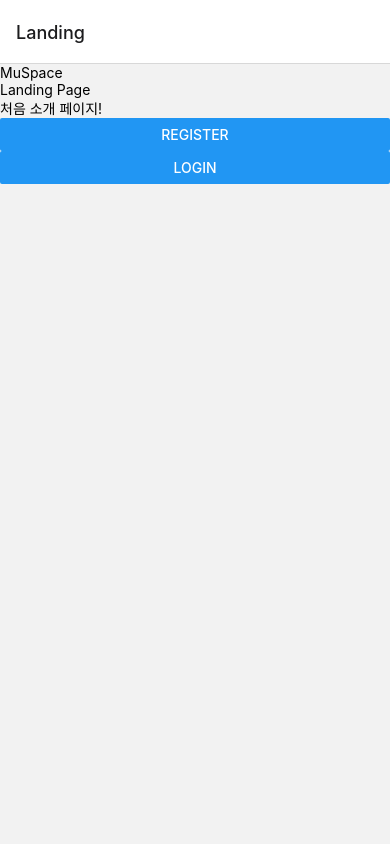
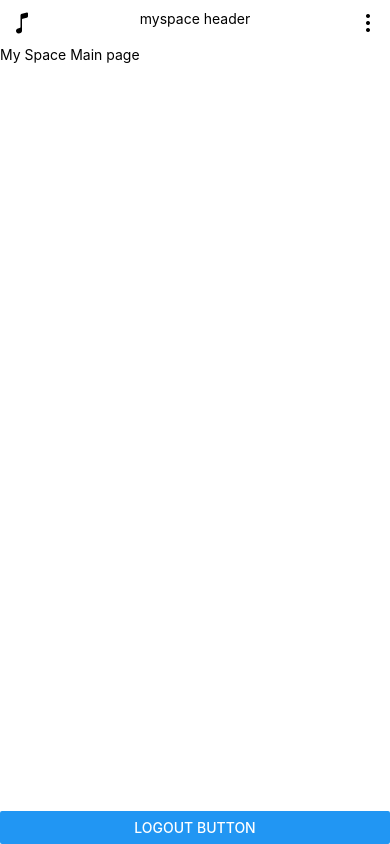
Before and after one commit to jiwon79/Muspace-App, a React Native app: screen /MySpace in a window 390 px wide. Built offline with nearby package versions, Linux system fonts and the light colour scheme.

Commit message:
feat: Add mysapce header css, icon

```diff
--- a/App.js
+++ b/App.js
@@ -14,7 +14,7 @@ import MySpace from './Screens/MySpace';
 const Stack = createStackNavigator();
 
 export default function App() {
-  const [logged, setLogged] = useState(false);
+  const [logged, setLogged] = useState(true);
 
   const handleLogged = () => {
     console.log(logged);
--- a/Screens/MySpace/index.js
+++ b/Screens/MySpace/index.js
@@ -1,13 +1,19 @@
 import React from 'react'
-import { View, Text } from 'react-native'
+import { View, Text, StyleSheet } from 'react-native'
 
 import Header_my from './../../components/Header_my';
 
 export default function index() {
   return (
-    <View>
+    <View style={styles.container}>
       <Header_my/>
       <Text>My Space Main page</Text>
     </View>
   )
 }
+
+const styles = StyleSheet.create({
+  container: {
+    flex: 1
+  }
+})
--- a/components/header_my.js
+++ b/components/header_my.js
@@ -1,10 +1,25 @@
 import React from 'react'
 import { View, Text, StyleSheet } from 'react-native'
+import { Ionicons } from '@expo/vector-icons';
+import { Feather } from '@expo/vector-icons';
 
 export default function Header_my() {
   return (
-    <View>
+    <View style={styles.container}>
+      <Ionicons name='musical-note' style={styles.icon}/>
       <Text>myspace header</Text>
+      <Feather name='more-vertical' style={styles.icon}/>
     </View>
   )
 }
+
+const styles = StyleSheet.create({
+  container: {
+    flexDirection: 'row',
+    justifyContent: 'space-between',
+    padding: 10
+  },
+  icon: {
+    fontSize: 24
+  }
+})
--- a/package.json
+++ b/package.json
@@ -8,6 +8,8 @@
     "eject": "expo eject"
   },
   "dependencies": {
+    "@expo/vector-icons": "^12.0.5",
+    "@react-navigation/bottom-tabs": "^6.0.5",
     "@react-navigation/native": "^6.0.2",
     "@react-navigation/stack": "^6.0.7",
     "expo": "~42.0.1",
```
Also changed, not shown: 1 other file (tests, documents, lock files or other folders).
